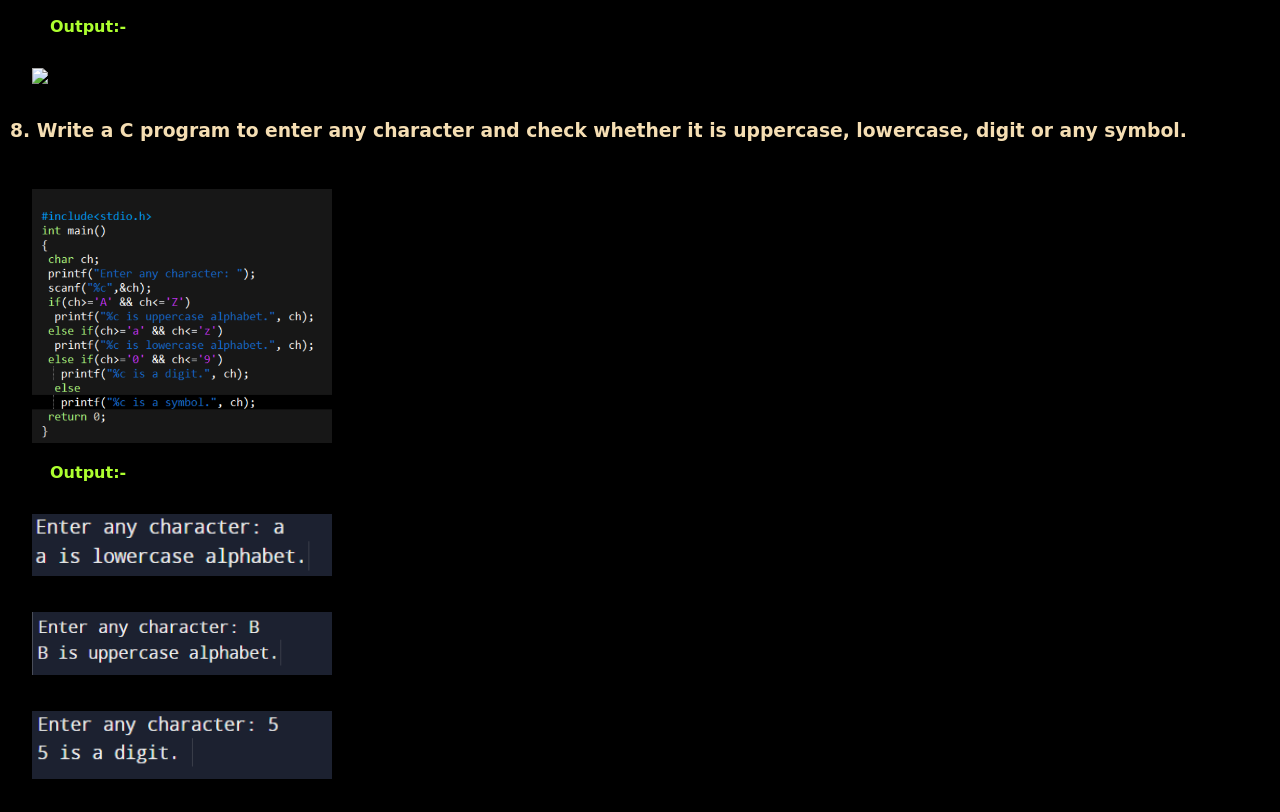
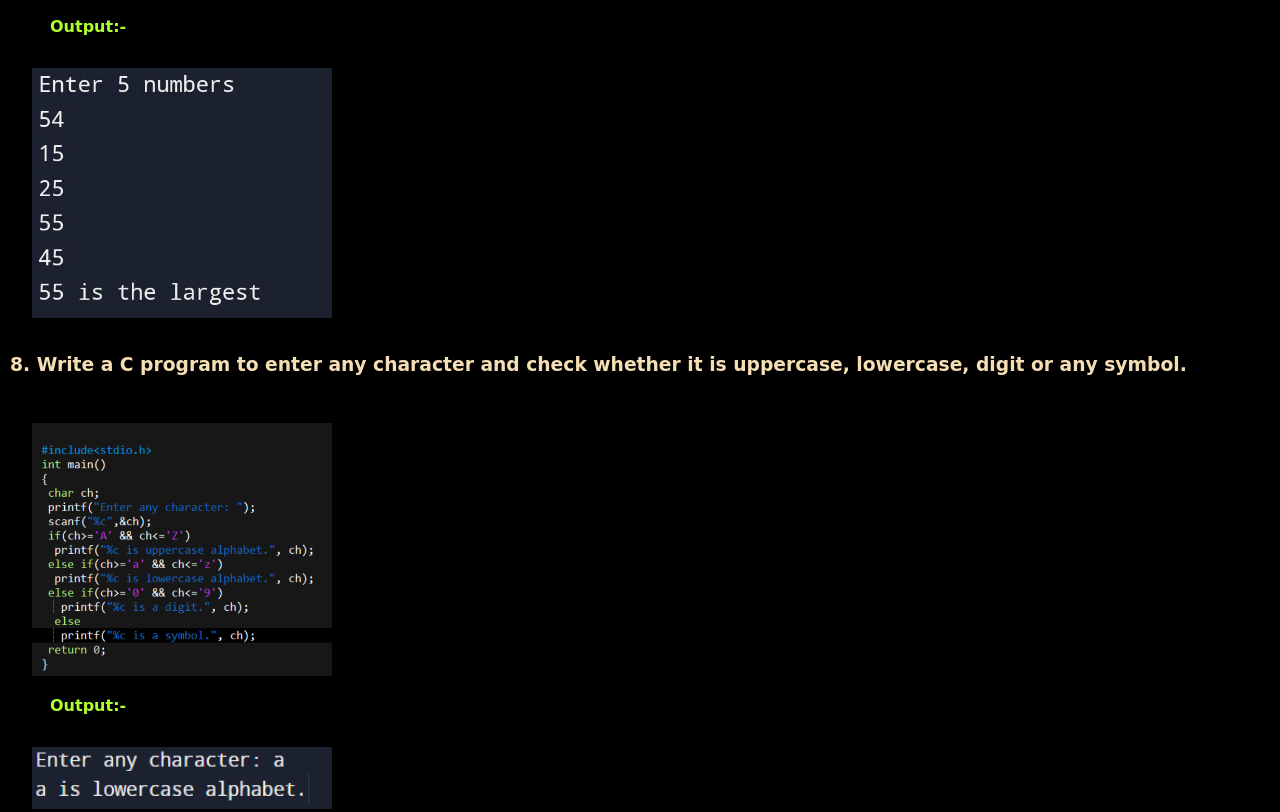
Before and after one commit to aman5062/helpdesk, a plain HTML site: page index.html in a window 1280 px wide. Shown: the part 3352-4164 px from the top of the page. Drawn offline with Linux system fonts and the light colour scheme.

Commit message:
Update index.html

```diff
--- a/index.html
+++ b/index.html
@@ -151,7 +151,7 @@
         <h3>7. Write a C program to display the largest among 5 entered numbers.</h3>
         <img id="image" src="img/7.png"><br>
         <h4>Output:-</h4>
-        <img  id="output" src="output/7.png" >
+        <img  id="output" src="output/7.jpg" >
         <h3>8. Write a C program to enter any character and check whether it is uppercase, lowercase, digit or any symbol.</h3>
         <img id="image" src="img/8.png"><br>
         <h4>Output:-</h4>
```
